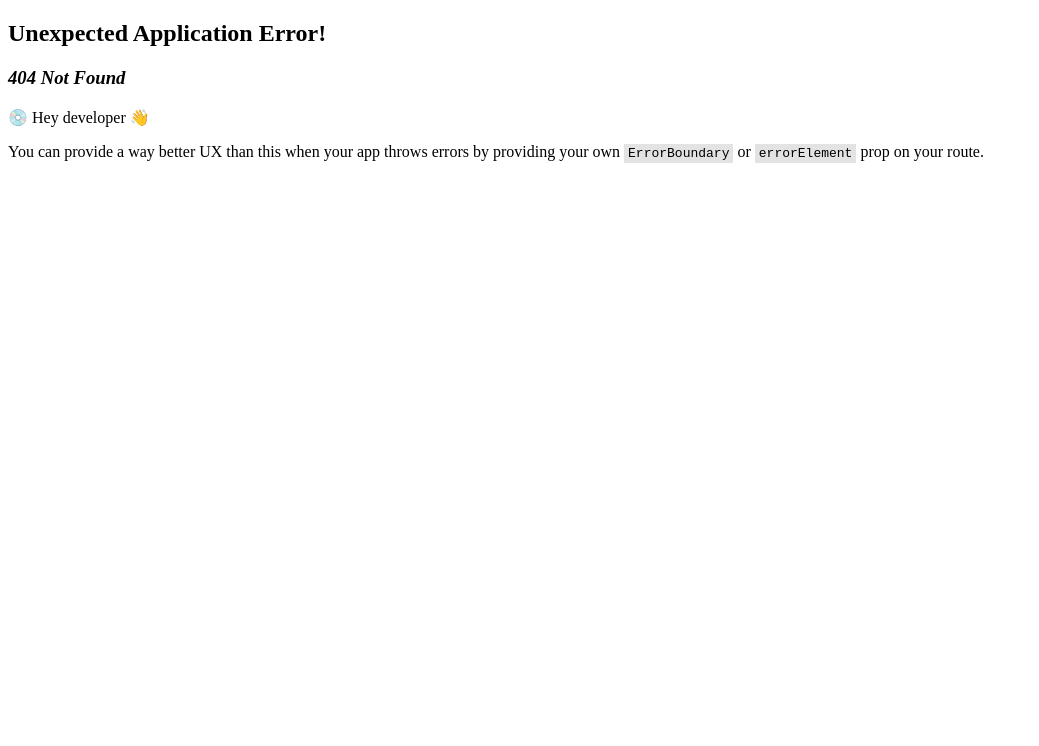
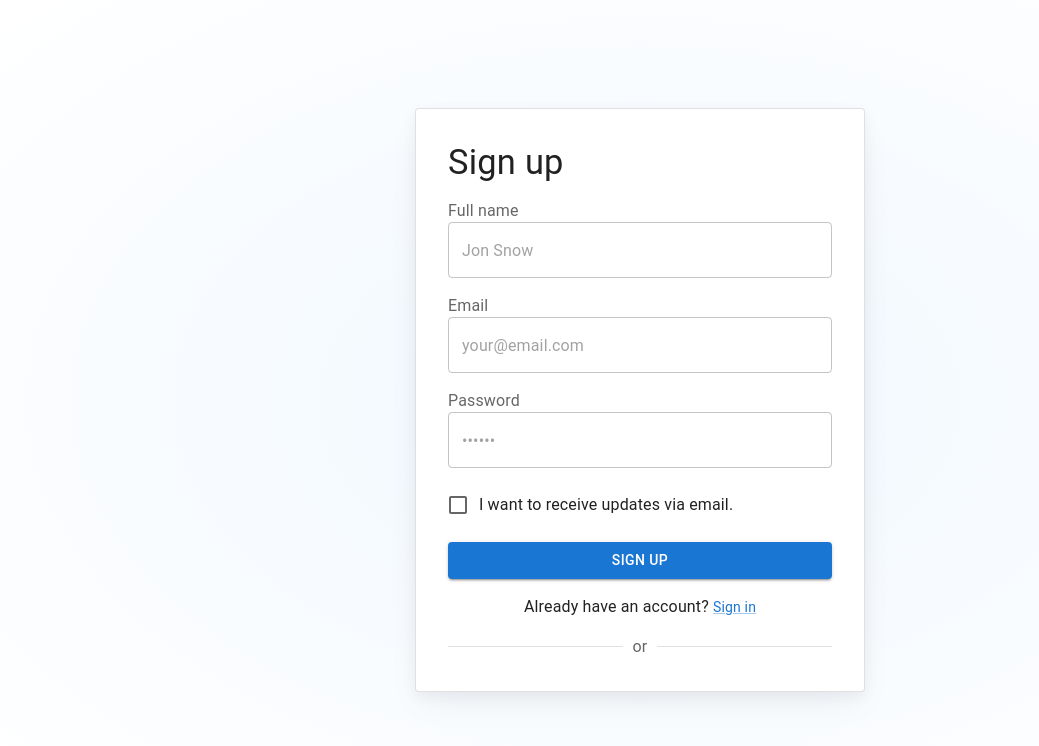
Before and after one commit to miska689/react-ts-eCommerce, a React (Vite) app: page /sign-up in a window 1280 px wide. Before the commit this address had no page. Shown: the top 746 px of the page, without its empty margins (0-1039 px from the left). Built offline with nearby package versions, Linux system fonts and the light colour scheme.

Commit message:
add SignUp component with miu template

```diff
--- /dev/null
+++ b/src/features/auth/components/SignUp.tsx
@@ -0,0 +1,247 @@
+import * as React from 'react';
+import Box from '@mui/material/Box';
+import Button from '@mui/material/Button';
+import Checkbox from '@mui/material/Checkbox';
+import CssBaseline from '@mui/material/CssBaseline';
+import Divider from '@mui/material/Divider';
+import FormControlLabel from '@mui/material/FormControlLabel';
+import FormLabel from '@mui/material/FormLabel';
+import FormControl from '@mui/material/FormControl';
+import Link from '@mui/material/Link';
+import TextField from '@mui/material/TextField';
+import Typography from '@mui/material/Typography';
+import Stack from '@mui/material/Stack';
+import MuiCard from '@mui/material/Card';
+import {
+  createTheme,
+  ThemeProvider,
+  styled,
+  PaletteMode,
+} from '@mui/material/styles';
+// import getSignUpTheme from './theme/getSignUpTheme';
+// import { GoogleIcon, FacebookIcon, SitemarkIcon } from './CustomIcons';
+import TemplateFrame from './TemplateFrame';
+
+const Card = styled(MuiCard)(({ theme }) => ({
+  display: 'flex',
+  flexDirection: 'column',
+  alignSelf: 'center',
+  width: '100%',
+  padding: theme.spacing(4),
+  gap: theme.spacing(2),
+  margin: 'auto',
+  boxShadow:
+    'hsla(220, 30%, 5%, 0.05) 0px 5px 15px 0px, hsla(220, 25%, 10%, 0.05) 0px 15px 35px -5px',
+  [theme.breakpoints.up('sm')]: {
+    width: '450px',
+  },
+  ...theme.applyStyles('dark', {
+    boxShadow:
+      'hsla(220, 30%, 5%, 0.5) 0px 5px 15px 0px, hsla(220, 25%, 10%, 0.08) 0px 15px 35px -5px',
+  }),
+}));
+
+const SignUpContainer = styled(Stack)(({ theme }) => ({
+  minHeight: '100%',
+  padding: theme.spacing(2),
+  [theme.breakpoints.up('sm')]: {
+    padding: theme.spacing(4),
+  },
+  backgroundImage:
+    'radial-gradient(ellipse at 50% 50%, hsl(210, 100%, 97%), hsl(0, 0%, 100%))',
+  backgroundRepeat: 'no-repeat',
+  ...theme.applyStyles('dark', {
+    backgroundImage:
+      'radial-gradient(at 50% 50%, hsla(210, 100%, 16%, 0.5), hsl(220, 30%, 5%))',
+  }),
+}));
+
+export default function SignUp() {
+  const [mode, setMode] = React.useState<PaletteMode>('light');
+  const [showCustomTheme, setShowCustomTheme] = React.useState(true);
+  const defaultTheme = createTheme({ palette: { mode } });
+  //const SignUpTheme = createTheme(getSignUpTheme(mode));
+  const [nameError, setNameError] = React.useState(false);
+  const [nameErrorMessage, setNameErrorMessage] = React.useState('');
+  const [emailError, setEmailError] = React.useState(false);
+  const [emailErrorMessage, setEmailErrorMessage] = React.useState('');
+  const [passwordError, setPasswordError] = React.useState(false);
+  const [passwordErrorMessage, setPasswordErrorMessage] = React.useState('');
+  // This code only runs on the client side, to determine the system color preference
+  React.useEffect(() => {
+    // Check if there is a preferred mode in localStorage
+    const savedMode = localStorage.getItem('themeMode') as PaletteMode | null;
+    if (savedMode) {
+      setMode(savedMode);
+    } else {
+      // If no preference is found, it uses system preference
+      const systemPrefersDark = window.matchMedia(
+        '(prefers-color-scheme: dark)',
+      ).matches;
+      setMode(systemPrefersDark ? 'dark' : 'light');
+    }
+  }, []);
+
+  const toggleColorMode = () => {
+    const newMode = mode === 'dark' ? 'light' : 'dark';
+    setMode(newMode);
+    localStorage.setItem('themeMode', newMode); // Save the selected mode to localStorage
+  };
+
+  const toggleCustomTheme = () => {
+    setShowCustomTheme((prev) => !prev);
+  };
+
+  const validateInputs = () => {
+    const email = document.getElementById('email') as HTMLInputElement;
+    const password = document.getElementById('password') as HTMLInputElement;
+    const name = document.getElementById('name') as HTMLInputElement;
+
+    let isValid = true;
+
+    if (!email.value || !/\S+@\S+\.\S+/.test(email.value)) {
+      setEmailError(true);
+      setEmailErrorMessage('Please enter a valid email address.');
+      isValid = false;
+    } else {
+      setEmailError(false);
+      setEmailErrorMessage('');
+    }
+
+    if (!password.value || password.value.length < 6) {
+      setPasswordError(true);
+      setPasswordErrorMessage('Password must be at least 6 characters long.');
+      isValid = false;
+    } else {
+      setPasswordError(false);
+      setPasswordErrorMessage('');
+    }
+
+    if (!name.value || name.value.length < 1) {
+      setNameError(true);
+      setNameErrorMessage('Name is required.');
+      isValid = false;
+    } else {
+      setNameError(false);
+      setNameErrorMessage('');
+    }
+
+    return isValid;
+  };
+
+  const handleSubmit = (event: React.FormEvent<HTMLFormElement>) => {
+    if (nameError || emailError || passwordError) {
+      event.preventDefault();
+      return;
+    }
+    const data = new FormData(event.currentTarget);
+    console.log({
+      name: data.get('name'),
+      lastName: data.get('lastName'),
+      email: data.get('email'),
+      password: data.get('password'),
+    });
+  };
+
+  return (
+    <TemplateFrame
+      toggleCustomTheme={toggleCustomTheme}
+      showCustomTheme={showCustomTheme}
+      mode={mode}
+      toggleColorMode={toggleColorMode}
+    >
+      <ThemeProvider theme={defaultTheme}>
+        <CssBaseline enableColorScheme />
+        <SignUpContainer direction="column" justifyContent="space-between">
+          <Card variant="outlined">
+            <Typography
+              component="h1"
+              variant="h4"
+              sx={{ width: '100%', fontSize: 'clamp(2rem, 10vw, 2.15rem)' }}
+            >
+              Sign up
+            </Typography>
+            <Box
+              component="form"
+              onSubmit={handleSubmit}
+              sx={{ display: 'flex', flexDirection: 'column', gap: 2 }}
+            >
+              <FormControl>
+                <FormLabel htmlFor="name">Full name</FormLabel>
+                <TextField
+                  autoComplete="name"
+                  name="name"
+                  required
+                  fullWidth
+                  id="name"
+                  placeholder="Jon Snow"
+                  error={nameError}
+                  helperText={nameErrorMessage}
+                  color={nameError ? 'error' : 'primary'}
+                />
+              </FormControl>
+              <FormControl>
+                <FormLabel htmlFor="email">Email</FormLabel>
+                <TextField
+                  required
+                  fullWidth
+                  id="email"
+                  placeholder="your@email.com"
+                  name="email"
+                  autoComplete="email"
+                  variant="outlined"
+                  error={emailError}
+                  helperText={emailErrorMessage}
+                  color={passwordError ? 'error' : 'primary'}
+                />
+              </FormControl>
+              <FormControl>
+                <FormLabel htmlFor="password">Password</FormLabel>
+                <TextField
+                  required
+                  fullWidth
+                  name="password"
+                  placeholder="••••••"
+                  type="password"
+                  id="password"
+                  autoComplete="new-password"
+                  variant="outlined"
+                  error={passwordError}
+                  helperText={passwordErrorMessage}
+                  color={passwordError ? 'error' : 'primary'}
+                />
+              </FormControl>
+              <FormControlLabel
+                control={<Checkbox value="allowExtraEmails" color="primary" />}
+                label="I want to receive updates via email."
+              />
+              <Button
+                type="submit"
+                fullWidth
+                variant="contained"
+                onClick={validateInputs}
+              >
+                Sign up
+              </Button>
+              <Typography sx={{ textAlign: 'center' }}>
+                Already have an account?{' '}
+                <span>
+                  <Link
+                    href="/material-ui/getting-started/templates/sign-in/"
+                    variant="body2"
+                    sx={{ alignSelf: 'center' }}
+                  >
+                    Sign in
+                  </Link>
+                </span>
+              </Typography>
+            </Box>
+            <Divider>
+              <Typography sx={{ color: 'text.secondary' }}>or</Typography>
+            </Divider>
+          </Card>
+        </SignUpContainer>
+      </ThemeProvider>
+    </TemplateFrame>
+  );
+}
--- /dev/null
+++ b/src/features/auth/components/TemplateFrame.tsx
@@ -0,0 +1,30 @@
+import * as React from 'react';
+import {
+  PaletteMode,
+} from '@mui/material/styles';
+import Box from '@mui/material/Box';
+// import ArrowBackRoundedIcon from '@mui/icons-material/ArrowBackRounded';
+// import ToggleColorMode from './ToggleColorMode';
+// import getSignUpTheme from './theme/getSignUpTheme';
+
+interface TemplateFrameProps {
+  showCustomTheme: boolean;
+  toggleCustomTheme: (theme: boolean) => void;
+  mode: PaletteMode;
+  toggleColorMode: () => void;
+  children: React.ReactNode;
+}
+
+export default function TemplateFrame({
+  children,
+}: TemplateFrameProps) {
+
+
+  return (
+    <>
+      <Box sx={{ height: '100dvh', display: 'flex', flexDirection: 'column' }}>
+        <Box sx={{ flex: '1 1', overflow: 'auto' }}>{children}</Box>
+      </Box>
+    </>
+  );
+}
--- /dev/null
+++ b/src/features/auth/pages/SignUpPage.tsx
@@ -0,0 +1,12 @@
+import React from 'react';
+import SignUp from "@/features/auth/components/SignUp.tsx";
+
+const SignUpPage: React.FunctionComponent = () => {
+    return (
+        <div>
+            <SignUp/>
+        </div>
+    );
+};
+
+export default SignUpPage;
--- a/src/main.tsx
+++ b/src/main.tsx
@@ -3,6 +3,7 @@ import { createRoot } from 'react-dom/client'
 import { createBrowserRouter, RouterProvider } from "react-router-dom";
 import UserRoutes from "@/routes/user.routes.tsx";
 import ProductList from "@/features/products/components/ProductLIst.tsx";
+import SignUpPage from "@/features/auth/pages/SignUpPage.tsx";
 
 const router = createBrowserRouter([
     {
@@ -19,6 +20,10 @@ const router = createBrowserRouter([
             }
         ]
     },
+    {
+        path: '/sign-up',
+        element: <SignUpPage />
+    }
 ])
 
 createRoot(document.getElementById('root')!).render(
```
